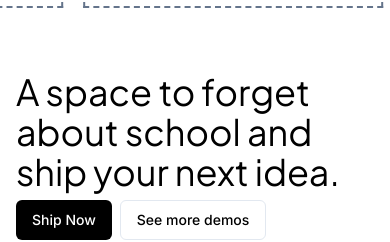
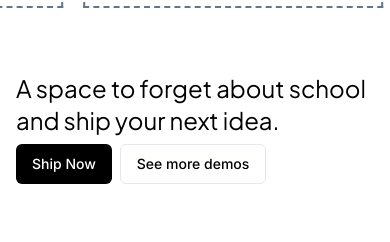
Before and after one commit to The-Startup-Exchange/shipit-website, a Next.js app: page / in a window 390 px wide. Shown: the part 386-628 px from the top of the page. Built offline with nearby package versions, Linux system fonts and the light colour scheme.

Commit message:
better sized text

```diff
--- a/app/page.tsx
+++ b/app/page.tsx
@@ -24,121 +24,12 @@ export default function Home() {
                 ship it
               </span>
             </div>
-            {/* <svg
-              width="100%"
-              height="100%"
-              viewBox="0 0 100 16"
-              preserveAspectRatio="none"
-              className="fill-primary"
-              style={{ marginTop: "-16px" }}
-              xmlns="http://www.w3.org/2000/svg"
-            >
-              <style>
-                {`.stretchText { font-size: 48px; white-space: pre; }`}
-              </style>
-              <text
-                x="50%"
-                y="50%"
-                className={`${drukWide.className} stretchText`}
-                dominant-baseline="middle"
-                text-anchor="middle"
-              >
-                ship it
-              </text>
-            </svg> */}
-
-            {/* <h1
-            className={`${drukWide.className} xl:text-10xl lg:text-9xl md:text-8xl sm:text-7xl text-6xl`}
-            style={{ textAlign: "justify", fontStretch: "200%" }}
-          >
-            ship it
-          </h1> */}
           </div>
           <ImageList />
-          {/* <div className="flex pb-8 mt-[-32px]">
-            <div className="m-4 border-dashed border-2 border-slate-500 min-w-[267]">
-              <div>
-                <Image
-                  src="/ship.png"
-                  alt="Ship it!"
-                  width={267}
-                  height={1}
-                  style={{ objectFit: "cover" }}
-                />
-              </div>
-              <div
-                className="p-8 border-dashed border-t-2 border-slate-500"
-                style={{ maxWidth: "267px" }}
-              >
-                <p className="text-xs">
-                  Designed Guide on how to transform apps using AI/ML powered
-                  frameworks.
-                </p>
-              </div>
-            </div>
-            <div className="m-4 border-dashed border-2 border-slate-500 min-w-[267]">
-              <div>
-                <Image
-                  src="/ship.png"
-                  alt="Ship it!"
-                  width={267}
-                  height={1}
-                  style={{ objectFit: "cover" }}
-                />
-              </div>
-              <div
-                className="p-8 border-dashed border-t-2 border-slate-500"
-                style={{ maxWidth: "267px" }}
-              >
-                <p className="text-xs">
-                  Designed Guide on how to transform apps using AI/ML powered
-                  frameworks.
-                </p>
-              </div>
-            </div>
-            <div className="m-4 border-dashed border-2 border-slate-500 min-w-[267]">
-              <div>
-                <Image
-                  src="/ship.png"
-                  alt="Ship it!"
-                  width={267}
-                  height={1}
-                  style={{ objectFit: "cover" }}
-                />
-              </div>
-              <div
-                className="p-8 border-dashed border-t-2 border-slate-500"
-                style={{ maxWidth: "267px" }}
-              >
-                <p className="text-xs">
-                  Designed Guide on how to transform apps using AI/ML powered
-                  frameworks.
-                </p>
-              </div>
-            </div>
-            <div className="m-4 border-dashed border-2 border-slate-500 min-w-[267]">
-              <div>
-                <Image
-                  src="/ship.png"
-                  alt="Ship it!"
-                  width={267}
-                  height={1}
-                  style={{ objectFit: "cover" }}
-                />
-              </div>
-              <div
-                className="p-8 border-dashed border-t-2 border-slate-500"
-                style={{ maxWidth: "267px" }}
-              >
-                <p className="text-xs">
-                  Designed Guide on how to transform apps using AI/ML powered
-                  frameworks.
-                </p>
-              </div>
-            </div>
-          </div> */}
         </div>
-        <h2 className={`${plus_jakarta_sans.className} text-4xl text-left `}>
+        <h2
+          className={`${plus_jakarta_sans.className} text-2xl md:text-4xl text-left `}
+        >
           A space to forget about school and ship your next idea.
         </h2>
         <div className="pt-2 flex space-x-2">
```
